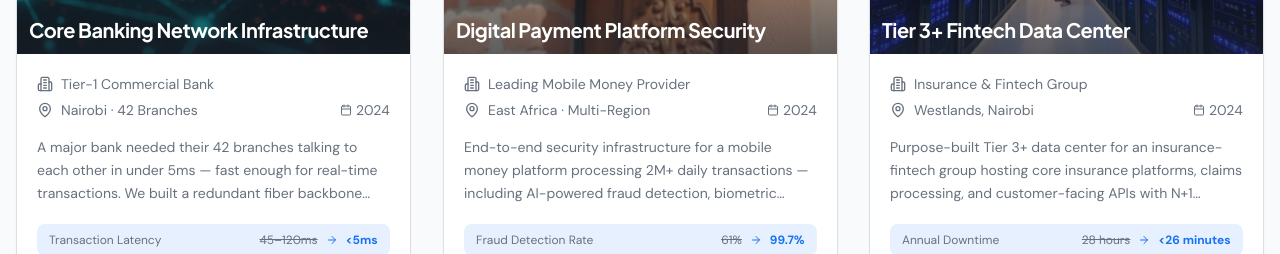
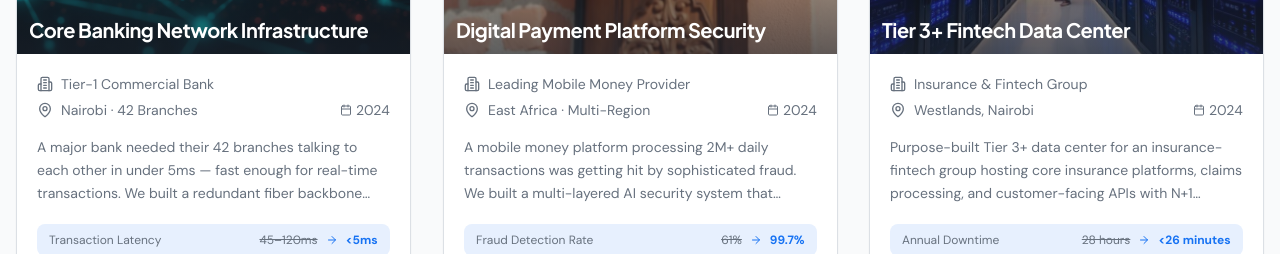
Before and after one commit to brianikua/nosteq-kenya-connect, a React (Vite) app: page /portfolio in a window 1280 px wide. Shown: the part 820-1074 px from the top of the page. Built offline with nearby package versions, Linux system fonts and the light colour scheme; the HTML template or start-up script is replaced by a standard one.

Commit message:
Preceding changes

```diff
--- a/src/data/projects.ts
+++ b/src/data/projects.ts
@@ -67,7 +67,7 @@ export const projects: Project[] = [
     client: "Leading Mobile Money Provider",
     location: "East Africa · Multi-Region",
     category: "Fintech & Banking",
-    description: "End-to-end security infrastructure for a mobile money platform processing 2M+ daily transactions — including AI-powered fraud detection, biometric access control, and SOC setup.",
+    description: "A mobile money platform processing 2M+ daily transactions was getting hit by sophisticated fraud. We built a multi-layered AI security system that catches 99.7% of attacks — and set up a full SOC to watch over everything around the clock.",
     image: cctvInstall,
     year: "2024",
     status: "live",
```
